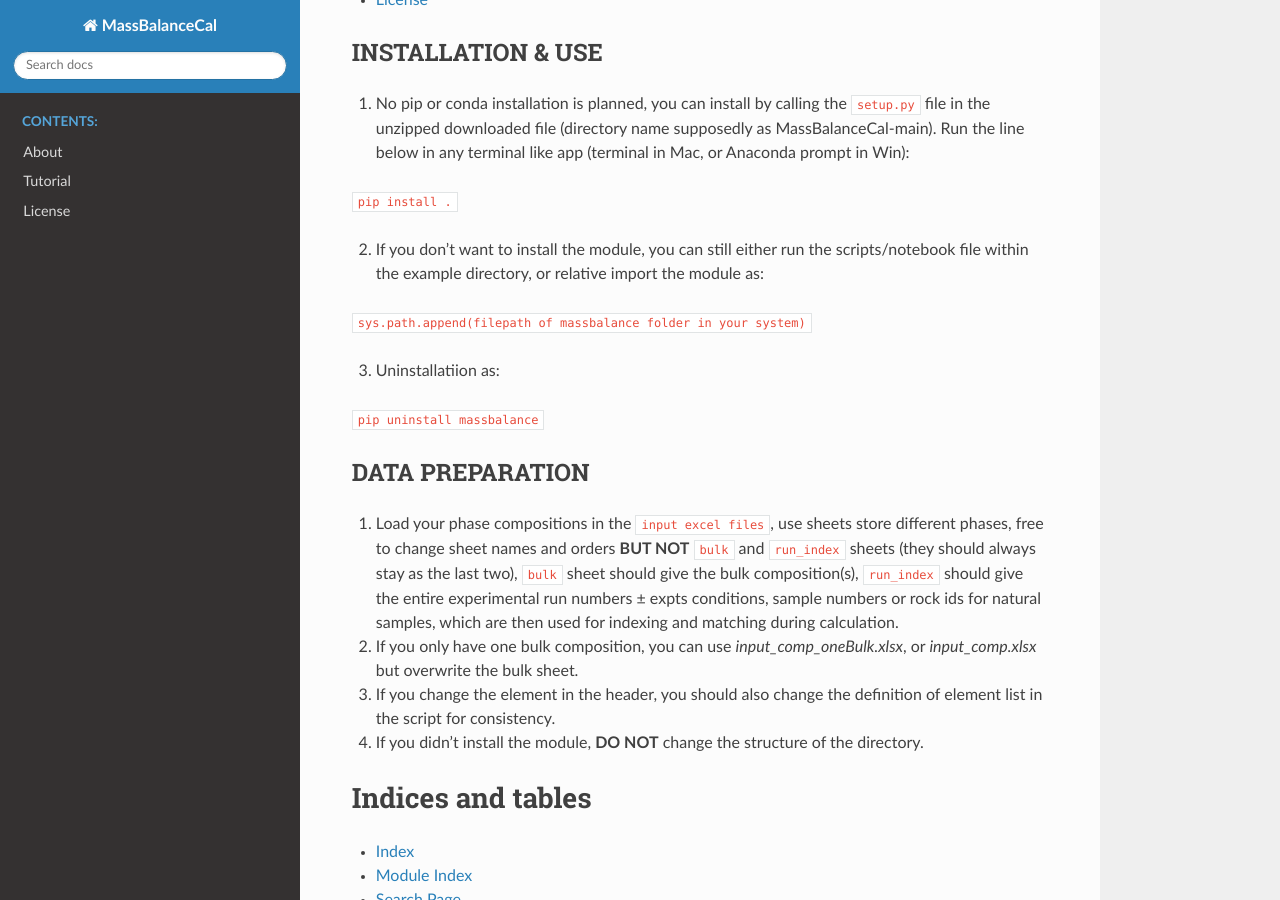
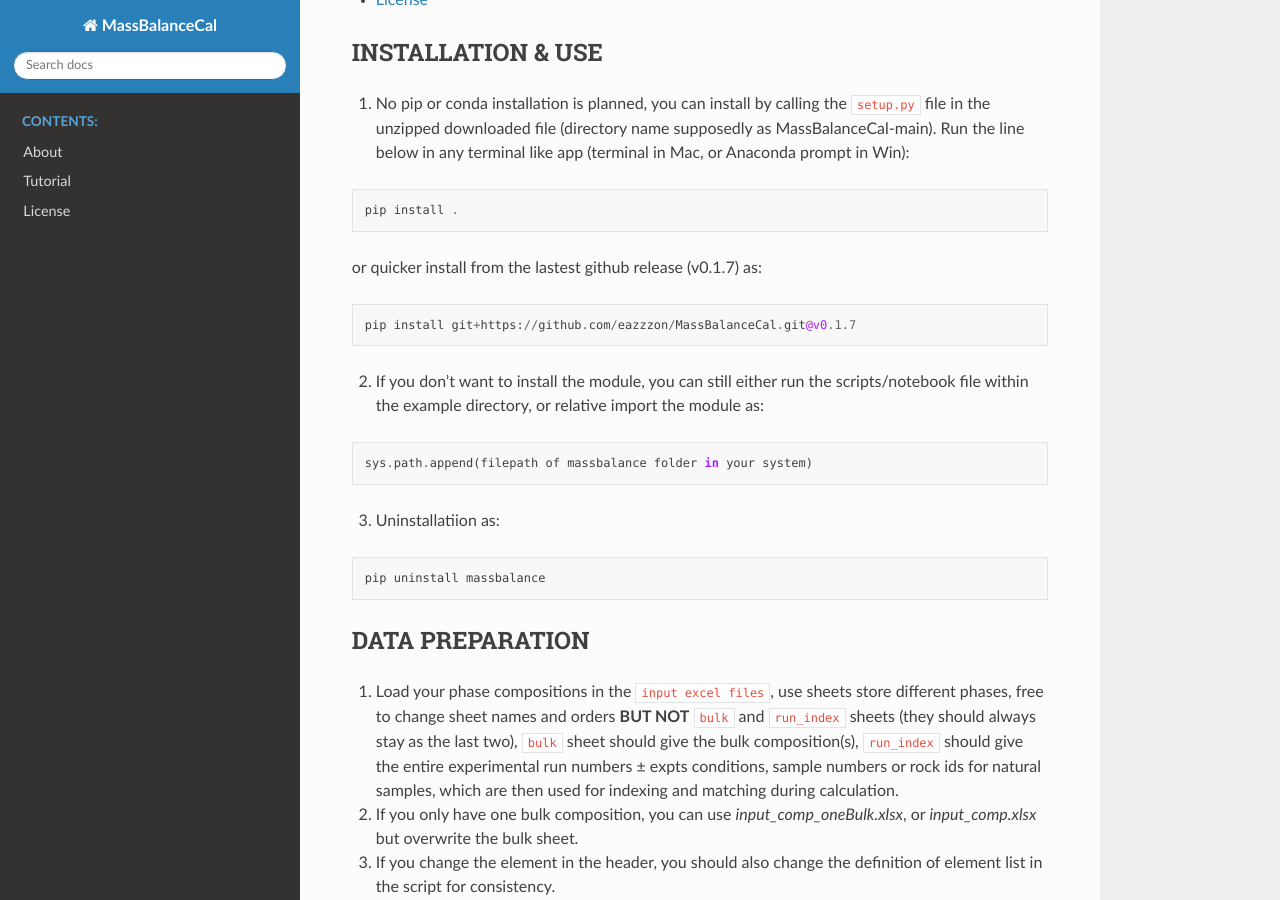
Before and after one commit to eazzzon/MassBalanceCal, a Sphinx documentation site: the page built from docs/source/index.rst, in a window 1280 px wide and 900 px high, scrolled down 364 px. Built offline with Sphinx 7.4.7 and the Read the Docs theme 2.0.0, drawn with Linux system fonts in a browser that asks for light colours; formulas are drawn with MathJax 3; pages that are not in the unit, such as notebooks, are missing from menus.

Commit message:
update doc installation

```diff
--- a/docs/source/index.rst
+++ b/docs/source/index.rst
@@ -19,15 +19,28 @@
 ##################
 1. No pip or conda installation is planned, you can install by calling the ``setup.py`` file in the unzipped downloaded file (directory name supposedly as MassBalanceCal-main). Run the line below in any terminal like app (terminal in Mac, or Anaconda prompt in Win):
 
-``pip install .``
+.. code-block:: python
+
+   pip install .
+
+or quicker install from the lastest github release (v0.1.7) as:
+
+.. code-block:: python
+
+   pip install git+https://github.com/eazzzon/MassBalanceCal.git@v0.1.7
+
 
 2. If you don't want to install the module, you can still either run the scripts/notebook file within the example directory, or relative import the module as:
 
-``sys.path.append(filepath of massbalance folder in your system)``
+.. code-block:: python
+
+   sys.path.append(filepath of massbalance folder in your system)
 
 3. Uninstallatiion as:
 
-``pip uninstall massbalance``
+.. code-block:: python
+
+   pip uninstall massbalance
 
 DATA PREPARATION
 ##################
```
Also changed, not shown: README.md (+6 -0 lines), 9 other files.
